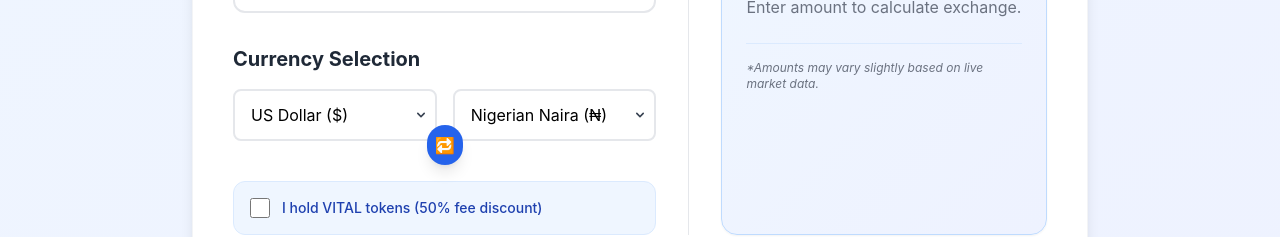
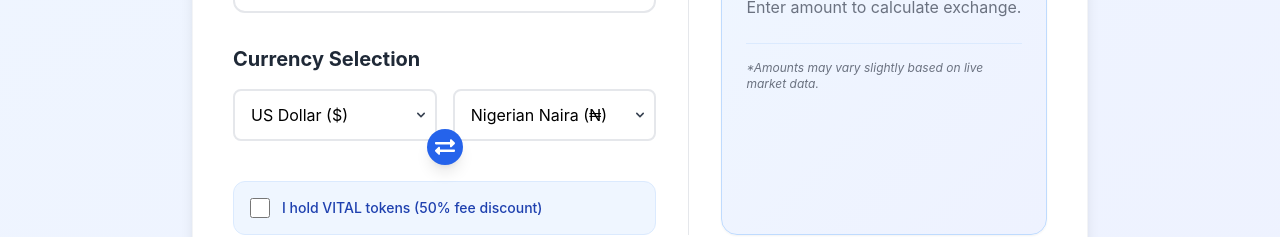
Before and after one commit to amazinglizabeth/FeePage, a React (Vite) app: page / in a window 1280 px wide. Shown: the part 1640-1877 px from the top of the page. Built offline with nearby package versions, Linux system fonts and the light colour scheme; no server answers.

Commit message:
changed swap icon

```diff
--- a/src/components/Exchange-Calculator.jsx
+++ b/src/components/Exchange-Calculator.jsx
@@ -1,4 +1,5 @@
 import { useState, useEffect } from "react";
+import { FaExchangeAlt } from "react-icons/fa";
 
 export default function ExchangeCalculator() {
   const [amount, setAmount] = useState("");
@@ -10,7 +11,11 @@ export default function ExchangeCalculator() {
   const [error, setError] = useState("");
 
   // Fetch exchange rate dynamically from backend
-  const fetchExchangeData = async (amt = amount, from = fromCurrency, to = toCurrency) => {
+  const fetchExchangeData = async (
+    amt = amount,
+    from = fromCurrency,
+    to = toCurrency
+  ) => {
     if (!amt || isNaN(amt) || parseFloat(amt) <= 0) {
       setExchangeData(null);
       return;
@@ -18,7 +23,9 @@ export default function ExchangeCalculator() {
     setLoading(true);
     setError("");
     try {
-      const response = await fetch("https://swaptagbackend.onrender.com/api/exchange", {
+      const response = await fetch(
+        "https://swaptagbackend.onrender.com/api/exchange",
+        {
           method: "POST",
           headers: { "Content-Type": "application/json" },
           body: JSON.stringify({
@@ -26,7 +33,8 @@ export default function ExchangeCalculator() {
             to_currency: to,
             amount: parseFloat(amt),
           }),
-      });
+        }
+      );
 
       if (!response.ok) throw new Error("Failed to fetch exchange data.");
 
@@ -171,7 +179,7 @@ export default function ExchangeCalculator() {
                     className="absolute right-1/2 translate-x-1/2 -bottom-6 bg-blue-600 text-white rounded-full p-2 shadow-lg hover:bg-blue-700 transition-transform hover:scale-105"
                     title="Swap Currencies"
                   >
-                    🔁
+                    <FaExchangeAlt size={20} />
                   </button>
                 </div>
 
@@ -241,7 +249,9 @@ export default function ExchangeCalculator() {
                       </div>
                     </div>
                   ) : (
-                    <p className="text-gray-500">Enter amount to calculate exchange.</p>
+                    <p className="text-gray-500">
+                      Enter amount to calculate exchange.
+                    </p>
                   )}
 
                   <p className="text-xs text-gray-500 italic mt-6 pt-4 border-t border-blue-100">
```
Lines whose indentation alone changed are shown as unchanged.
